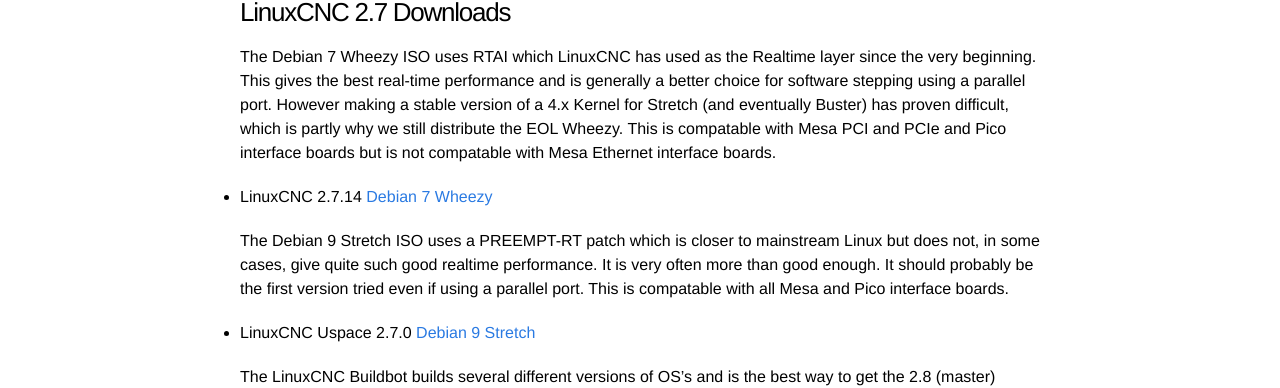
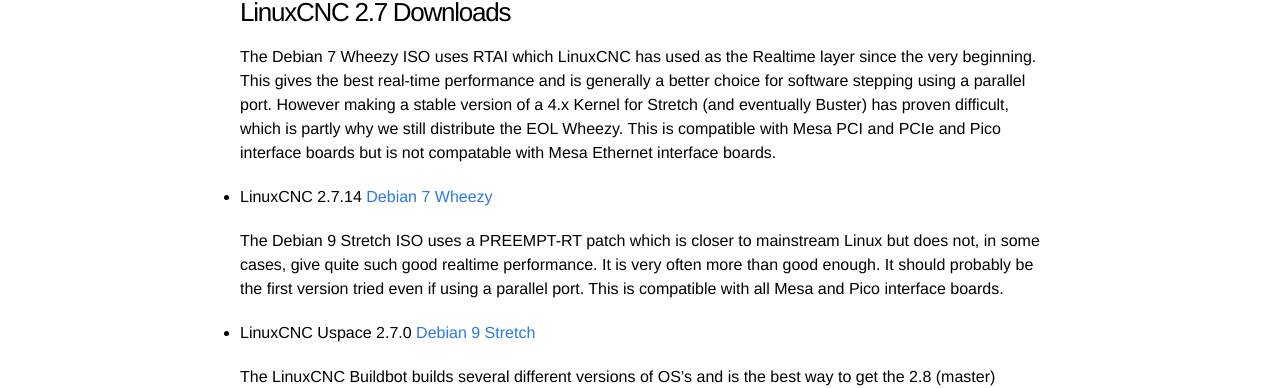
Before and after one commit to LinuxCNC/wlo, a Jekyll site: the page built from downloads/index.md, in a window 1280 px wide. Shown: the part 304-692 px from the top of the page. Built offline with Jekyll 4.4.1, drawn with Linux system fonts in a browser that asks for light colours.

Commit message:
Use a more conventional spelling of "compatible"

```diff
--- a/downloads/index.md
+++ b/downloads/index.md
@@ -16,7 +16,7 @@
 generally a better choice for software stepping using a parallel port. However
 making a stable version of a 4.x Kernel for Stretch (and eventually Buster) has
 proven difficult, which is partly why we still distribute the EOL Wheezy. This
-is compatable with Mesa PCI and PCIe and Pico interface boards but is not
+is compatible with Mesa PCI and PCIe and Pico interface boards but is not
 compatable with Mesa Ethernet interface boards.
 
 * LinuxCNC 2.7.14 [Debian 7 Wheezy](http://www.linuxcnc.org/iso/linuxcnc-2.7.14-wheezy.iso)
@@ -24,7 +24,7 @@
 The Debian 9 Stretch ISO uses a PREEMPT-RT patch which is closer to mainstream
 Linux but does not, in some cases, give quite such good realtime performance.
 It is very often more than good enough. It should probably be the first version
-tried even if using a parallel port. This is compatable with all Mesa and Pico
+tried even if using a parallel port. This is compatible with all Mesa and Pico
 interface boards.
 
 * LinuxCNC Uspace 2.7.0 [Debian 9 Stretch](http://www.linuxcnc.org/testing-stretch-rtpreempt/)
```
